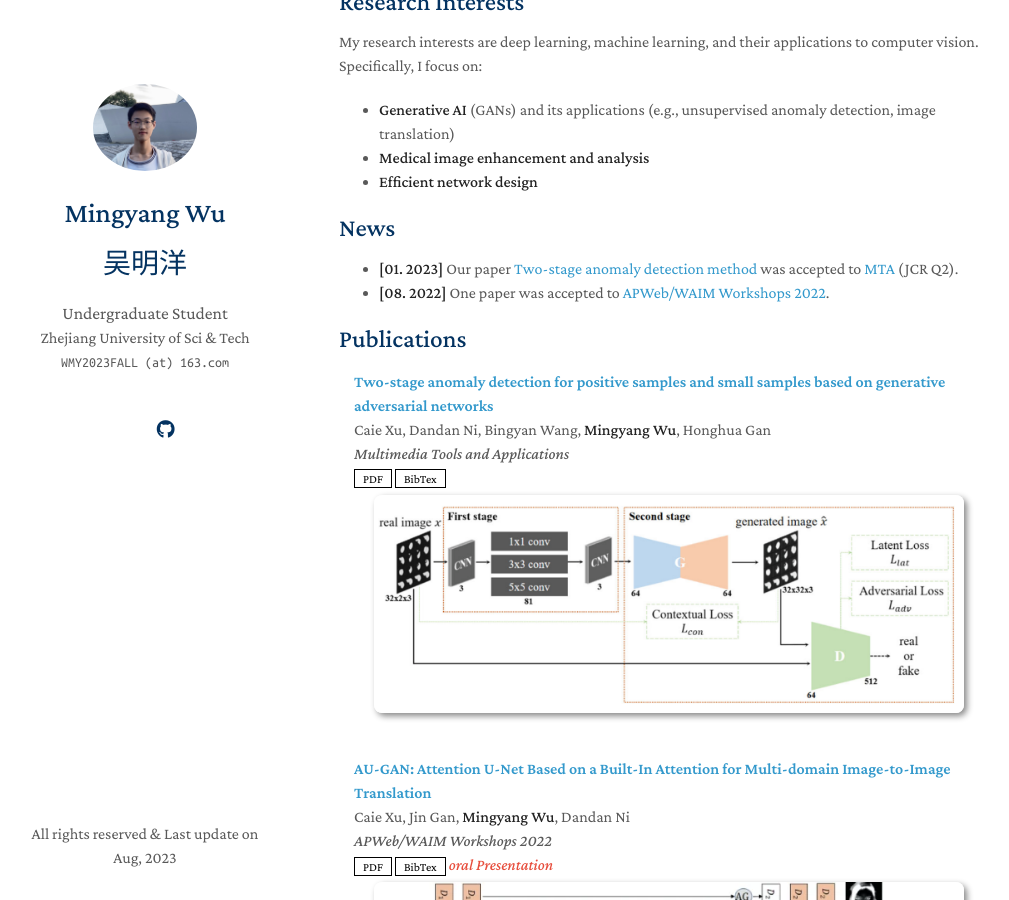
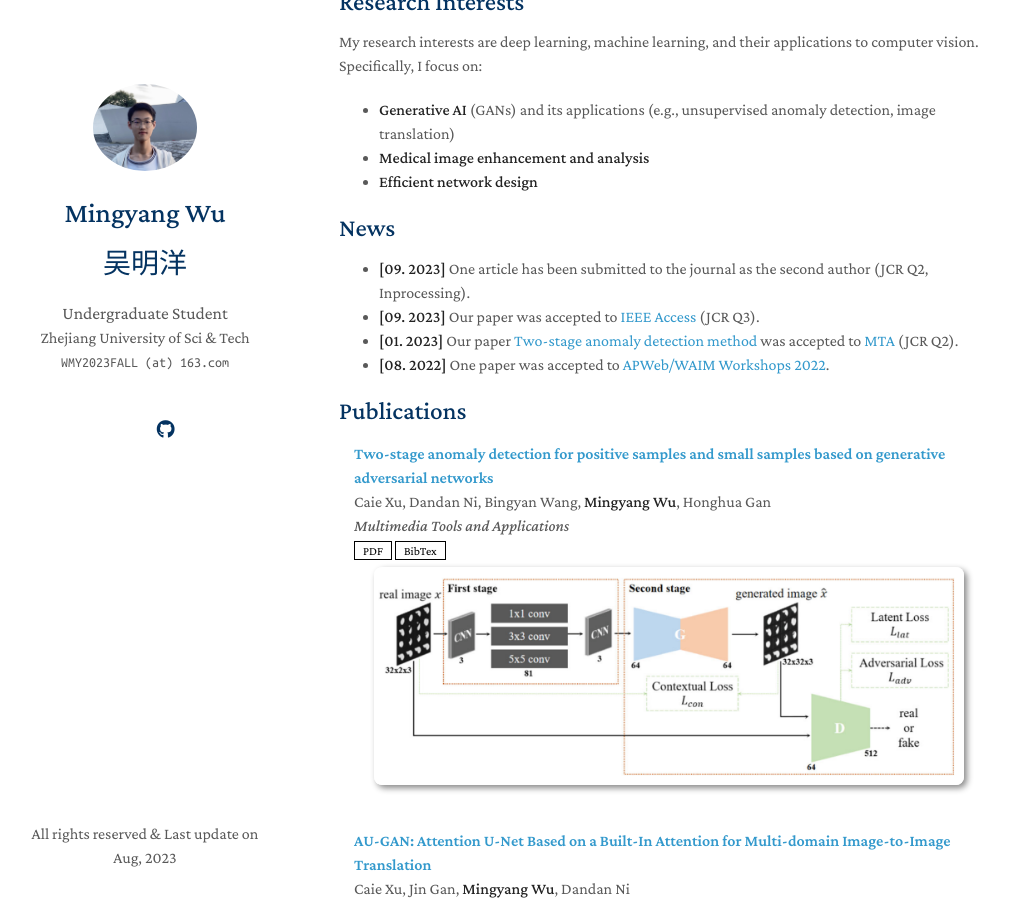
Before and after one commit to mingyang5/mingyang5.github.io, a Jekyll site: the page built from index.md, in a window 1280 px wide and 900 px high, scrolled down 371 px. Shown: the whole window, without its empty margins (131-1140 px from the left). Built offline with Jekyll 4.4.1, drawn with Linux system fonts in a browser that asks for light colours; nearby versions of some CDN libraries; a style sheet for code colours, icons or effects is not loaded.

Commit message:
Update index.md

```diff
--- a/index.md
+++ b/index.md
@@ -25,6 +25,8 @@ My research interests are deep learning, machine learning, and their application
 
 ## News
 
+- **[09. 2023]** One article has been submitted to the journal as the second author (JCR Q2, Inprocessing).
+- **[09. 2023]** Our paper was accepted to [IEEE Access](https://ieeexplore.ieee.org/xpl/RecentIssue.jsp?punumber=6287639) (JCR Q3).
 - **[01. 2023]** Our paper [Two-stage anomaly detection method](https://link.springer.com/article/10.1007/s11042-022-14306-9) was accepted to [MTA](https://www.springer.com/journal/11042) (JCR Q2).
 - **[08. 2022]** One paper was accepted to [APWeb/WAIM Workshops 2022](http://apweb-waim2022.com/).
 
```
